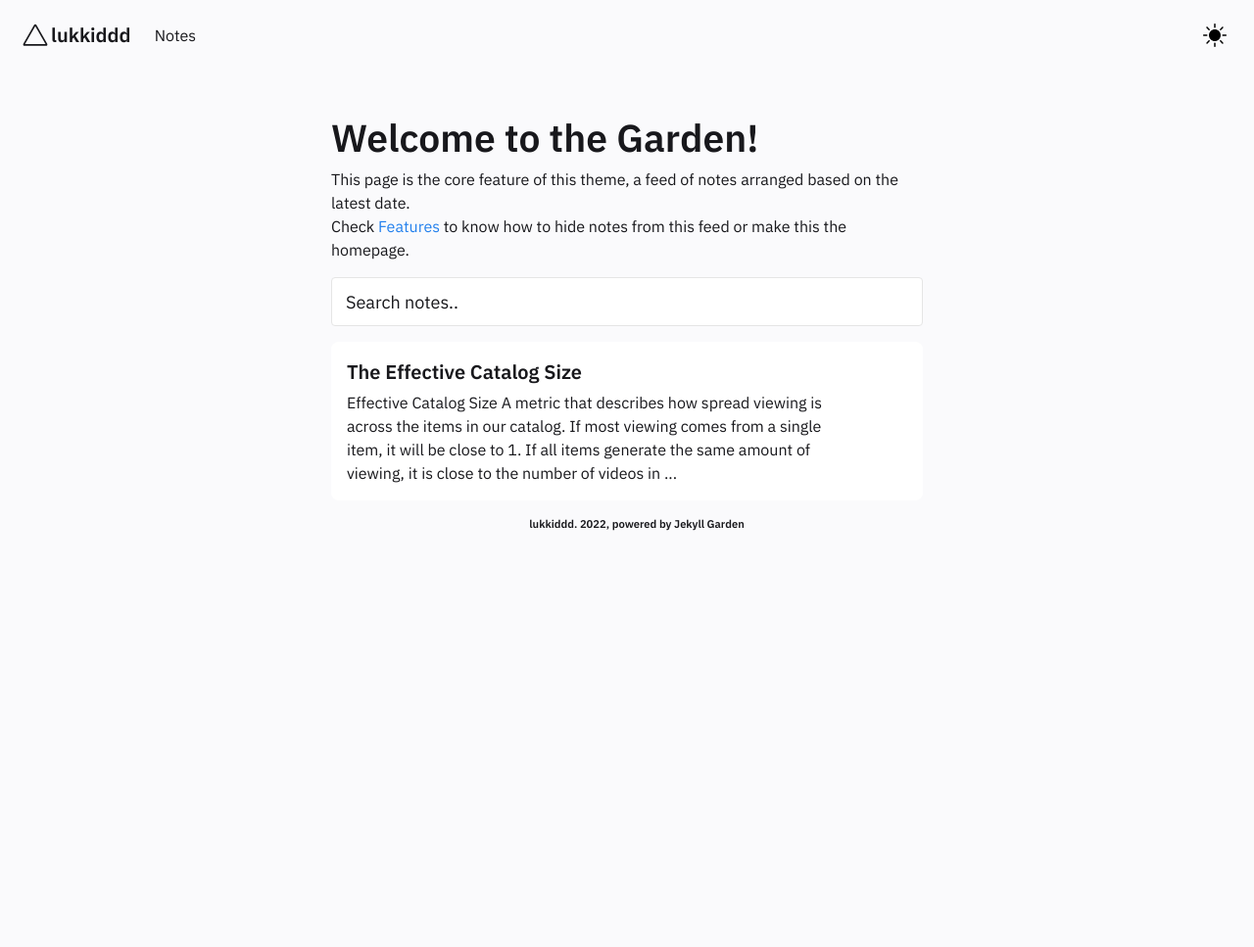
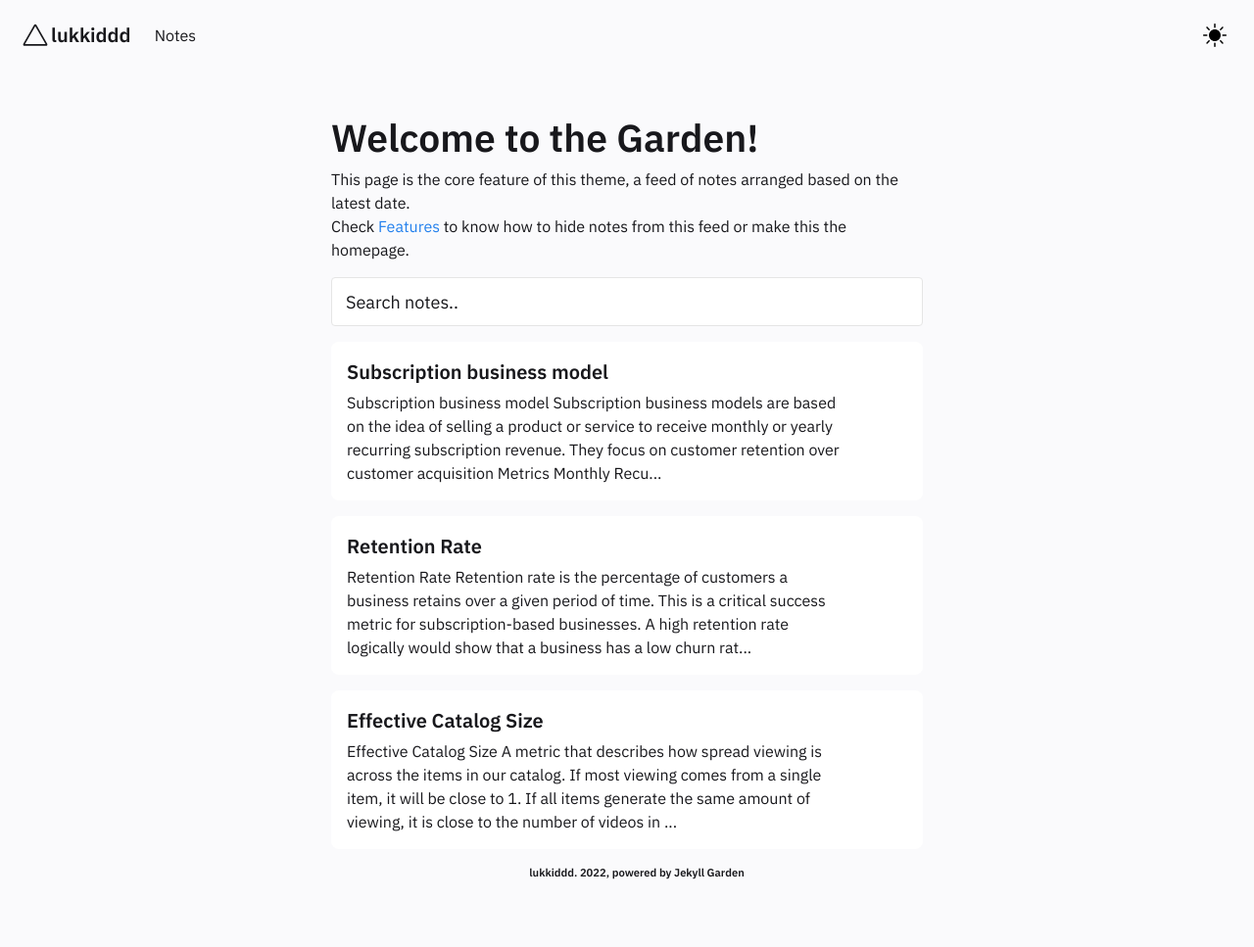
Before and after one commit to lukkiddd/lukkiddd.github.io, a Jekyll site: the page built from pages/index.md, in a window 1280 px wide. Shown: the whole page at 98% size. Built offline with Jekyll 4.4.1, drawn with Linux system fonts in a browser that asks for light colours; before the commit the page ends 900 px from its top, so only the background shows below that.

Commit message:
Add 2 more notes and rename ecs note

```diff
--- a/_notes/Public/20220117-effective_catalog_size.md
+++ b/_notes/Public/Effective Catalog Size.md
@@ -1,5 +1,5 @@
 ---
-title : The Effective Catalog Size
+title : Effective Catalog Size
 notetype : feed
 date : 17-01-2022
 tags: #metrics
--- /dev/null
+++ b/_notes/Public/Retention Rate.md
@@ -0,0 +1,29 @@
+---
+title : Retention Rate
+notetype : feed
+date : 17-01-2022
+tags: #metrics
+---
+
+# Retention Rate
+
+Retention rate is the percentage of customers a business retains over a given period of time. This is a critical success metric for subscription-based businesses. A high retention rate logically would show that a business has a low churn rate.
+
+
+
+Retention Rate = Number of active active users that continue their subscription / Total number of active users at the beginning of time period
+
+
+
+---
+
+#### Reference
+
+[Profitwell - How to calculate retention rate: Top 4 mistakes & retention rate formula](https://www.profitwell.com/customer-retention/calculate-retention-rate#:~:text=Retention%20rate%20is%20the%20percentage,has%20a%20low%20churn%20rate.)
+[ProductPlan - Retention Rate](https://www.productplan.com/glossary/retention-rate/)
+
+
+---
+
+#### Backlinks
+[Subscription_Model](../business/Subscription_Model.md)
--- /dev/null
+++ b/_notes/Public/Subscription business model.md
@@ -0,0 +1,29 @@
+---
+title : Subscription business model
+notetype : feed
+date : 17-01-2022
+tags: #business-model
+---
+
+# Subscription business model
+
+Subscription business models are based on the idea of selling a product or service to receive monthly or yearly recurring subscription revenue. They focus on customer retention over customer acquisition
+
+
+### Metrics
+
+1. Monthly Recurring Revenue (MRR)
+2. Annual Recurring Revenue (ARR)
+3. Average Revenue Per Customer (ARPC)
+4. Churn Rate
+5. [[Retention Rate]]
+6. Revenue churn
+7. Renewal Rate
+8. Customer Lifetime Value (CLV or LTV)
+
+---
+
+#### Reference:
+
+[Investopedia - Subscription Business Model](https://www.investopedia.com/ask/answers/042715/how-do-subscription-business-models-work.asp)
+[6 Key Metrics for a Subscription Business](https://blogs.oracle.com/modernfinance/post/6-key-metrics-for-a-subscription-business)
```
